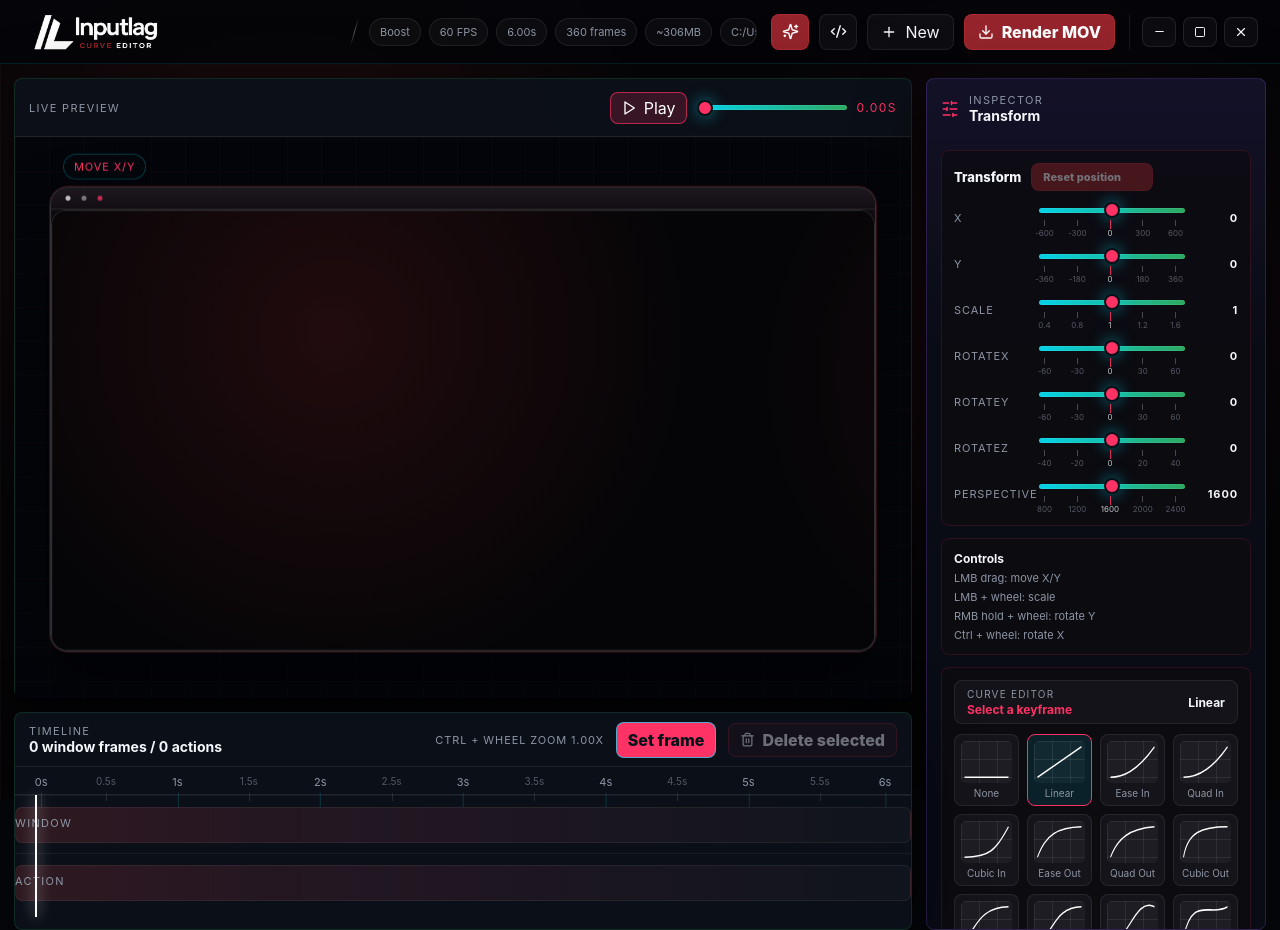
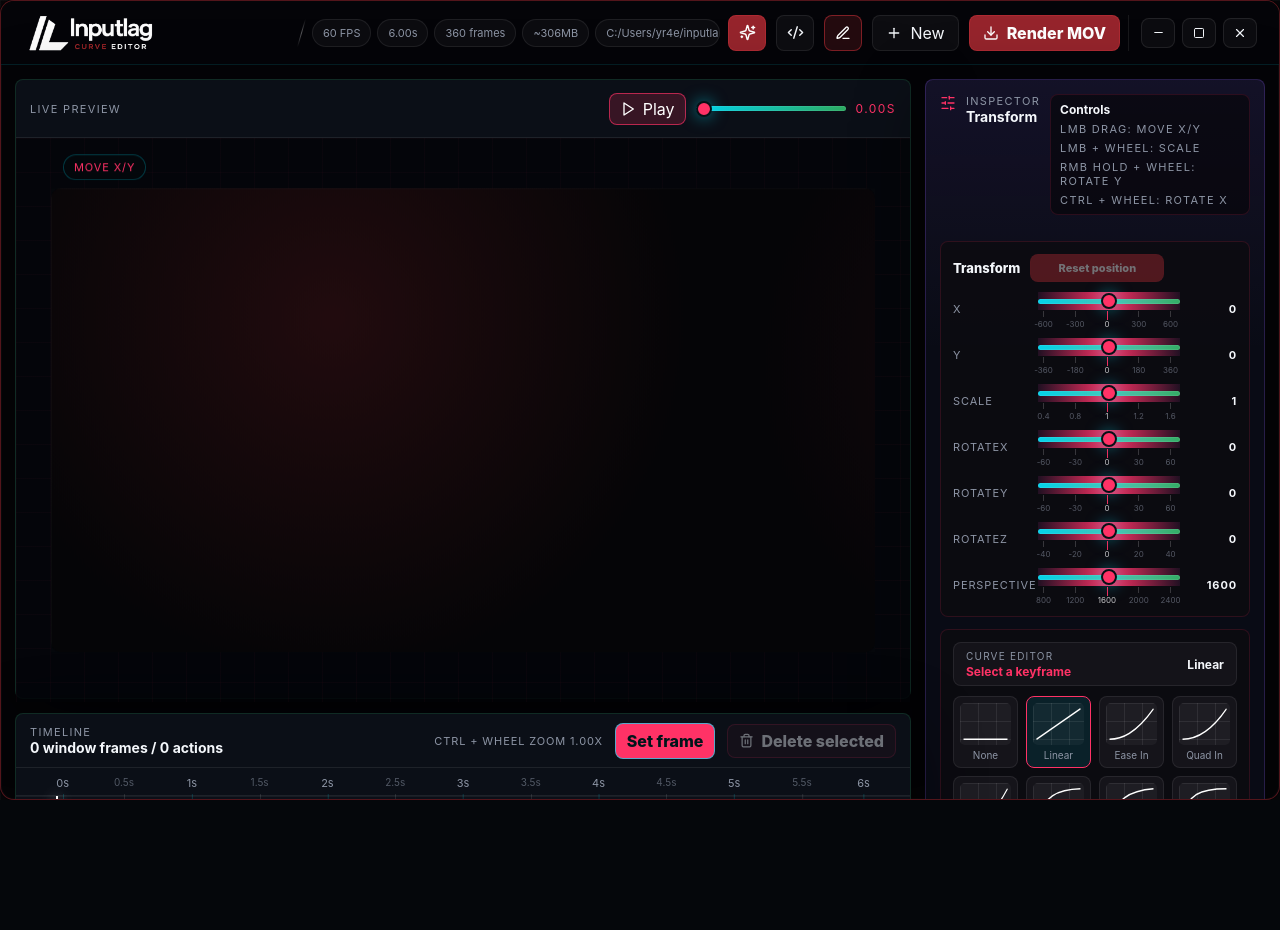
Before and after one commit to Yr4e/UI-curve-editor, a React (Vite) app: page / in a window 1280 px wide. After the commit the page ends 800 px from the top, so only its background shows below. Built offline with nearby package versions, Linux system fonts and the light colour scheme.

Commit message:
refine editor chrome transform controls and timeline spacing

```diff
--- a/src/App.jsx
+++ b/src/App.jsx
@@ -2,10 +2,12 @@ import React, { useEffect, useMemo, useRef, useState } from 'react'
 import {
   Code2,
   Download,
+  Edit3,
   Minus,
   Pause,
   Play,
   Plus,
+  RotateCcw,
   Rotate3D,
   SlidersHorizontal,
   Square,
@@ -42,7 +44,7 @@ const curvePresets = [
   { id: 'rebound-out', label: 'Rebound Out', curve: [0.2, 1.32, 0.62, 0.86], path: 'M18 112 C64 -22 158 52 242 18' },
 ]
 
-const timelineInset = 0.022
+const timelineInset = 0.045
 const timelineSpan = 1 - timelineInset * 2
 const timelinePct = (time, duration) => `${(timelineInset + (time / duration) * timelineSpan) * 100}%`
 
@@ -157,7 +159,6 @@ function ProjectMeta({ project }) {
   const weight = estimateWeight(project.duration, project.fps)
   return (
     <div className="header-meta">
-      <span>{pageLabel(project.page)}</span>
       <span>{project.fps} FPS</span>
       <span>{project.duration.toFixed(2)}s</span>
       <span>{weight.frames} frames</span>
@@ -167,21 +168,31 @@ function ProjectMeta({ project }) {
   )
 }
 
-function NewProjectModal({ open, onClose, onCreate }) {
-  const [name, setName] = useState('InputLag Project')
-  const [duration, setDuration] = useState('6')
-  const [fps, setFps] = useState('60')
-  const [speed, setSpeed] = useState('1')
-  const [page, setPage] = useState('boost')
+function NewProjectModal({ open, onClose, onCreate, project, mode = 'create' }) {
+  const [name, setName] = useState(project?.name ?? 'InputLag Project')
+  const [duration, setDuration] = useState(String(project?.duration ?? 6))
+  const [fps, setFps] = useState(String(project?.fps ?? 60))
+  const [speed, setSpeed] = useState(String(project?.speed ?? 1))
+  const [page, setPage] = useState(project?.page ?? 'boost')
   const [presetId, setPresetId] = useState('empty')
+
+  useEffect(() => {
+    if (!open) return
+    setName(project?.name ?? 'InputLag Project')
+    setDuration(String(project?.duration ?? 6))
+    setFps(String(project?.fps ?? 60))
+    setSpeed(String(project?.speed ?? 1))
+    setPage(project?.page ?? 'boost')
+    setPresetId('empty')
+  }, [open, project])
 
   if (!open) return null
   return (
     <div className="modal-backdrop">
       <div className="new-modal">
         <div className="modal-head">
-          <span>Create new</span>
-          <strong>Project setup</strong>
+          <span>{mode === 'edit' ? 'Edit project' : 'Create new'}</span>
+          <strong>{mode === 'edit' ? 'Timeline settings' : 'Project setup'}</strong>
         </div>
         <label>Project name<input value={name} onChange={(event) => setName(event.target.value)} /></label>
         <div className="modal-field-grid">
@@ -190,6 +201,7 @@ function NewProjectModal({ open, onClose, onCreate }) {
           <label>FPS<input type="number" min="24" max="120" step="1" value={fps} onChange={(event) => setFps(event.target.value)} /></label>
           <label>Speed<input type="number" min="0.1" max="3" step="0.05" value={speed} onChange={(event) => setSpeed(event.target.value)} /></label>
         </div>
+        {mode !== 'edit' && (
           <label>
             Starting preset
             <select value={presetId} onChange={(event) => setPresetId(event.target.value)}>
@@ -197,6 +209,7 @@ function NewProjectModal({ open, onClose, onCreate }) {
               {presetTemplates.map((preset) => <option key={preset.id} value={preset.id}>{preset.name}</option>)}
             </select>
           </label>
+        )}
         <div className="modal-actions">
           <button onClick={onClose}>Cancel</button>
           <button onClick={() => onCreate({
@@ -206,7 +219,7 @@ function NewProjectModal({ open, onClose, onCreate }) {
             speed: Number(speed) || 1,
             page,
             presetId,
-          })}>Create</button>
+          })}>{mode === 'edit' ? 'Apply' : 'Create'}</button>
         </div>
       </div>
     </div>
@@ -519,20 +532,33 @@ function TransformEditor({ value, onChange, onResetSelected, canReset }) {
     { key: 'rotateZ', min: -40, max: 40, step: 5, labels: ['-40', '-20', '0', '20', '40'] },
     { key: 'perspective', min: 800, max: 2400, step: 100, labels: ['800', '1200', '1600', '2000', '2400'] },
   ]
+  const formatValue = (key, raw) => Number(raw.toFixed(key === 'scale' ? 3 : 1))
+  const snapValue = (raw, step) => Math.round(raw / step) * step
 
   return (
     <div className="transform-editor">
       <div className="mini-title">
         <span>Transform</span>
         <div className="mini-title-actions">
-          <button className="reset-frame-btn" disabled={!canReset} onClick={onResetSelected}>Reset position</button>
+          <button className="reset-frame-btn" disabled={!canReset} onClick={onResetSelected}><RotateCcw size={15} /> Reset position</button>
         </div>
       </div>
       {rows.map(({ key, min, max, step, labels }) => (
         <label key={key}>
           <span>{key}</span>
           <div className="snap-slider">
-            <input type="range" min={min} max={max} step={step} value={value[key]} onChange={(event) => onChange({ [key]: Number(event.target.value) })} />
+            <input
+              type="range"
+              min={min}
+              max={max}
+              step="any"
+              value={value[key]}
+              onChange={(event) => {
+                const raw = Number(event.target.value)
+                const next = event.ctrlKey ? raw : snapValue(raw, step)
+                onChange({ [key]: formatValue(key, clamp(next, min, max)) })
+              }}
+            />
             <div className="snap-ticks" aria-hidden="true">
               {labels.map((label) => <i key={label}><em>{label}</em></i>)}
             </div>
@@ -578,15 +604,15 @@ function Inspector({ project, currentTransform, selectedKeyframeId, onPatchProje
       <div className="panel-title">
         <SlidersHorizontal size={18} />
         <div><span>Inspector</span><strong>Transform</strong></div>
-      </div>
-      <TransformEditor value={currentTransform} onChange={onPatchTransform} onResetSelected={onResetSelected} canReset={Boolean(selectedKeyframeId)} />
-      <div className="control-hint">
+        <div className="control-hint inline-control-hint">
           <strong>Controls</strong>
           <span>LMB drag: move X/Y</span>
           <span>LMB + wheel: scale</span>
           <span>RMB hold + wheel: rotate Y</span>
           <span>Ctrl + wheel: rotate X</span>
         </div>
+      </div>
+      <TransformEditor value={currentTransform} onChange={onPatchTransform} onResetSelected={onResetSelected} canReset={Boolean(selectedKeyframeId)} />
       <GraphEditor project={project} playhead={project.playhead ?? 0} selectedKeyframeId={selectedKeyframeId} onSetCurve={onSetCurve} />
     </aside>
   )
@@ -598,6 +624,7 @@ export default function App() {
   const [playing, setPlaying] = useState(false)
   const [showNew, setShowNew] = useState(false)
   const [showPresets, setShowPresets] = useState(false)
+  const [showEdit, setShowEdit] = useState(false)
   const [showCode, setShowCode] = useState(false)
   const [timelineZoom, setTimelineZoom] = useState(1)
   const [viewportHint, setViewportHint] = useState('Move X/Y')
@@ -902,6 +929,19 @@ export default function App() {
     setShowNew(false)
   }
 
+  const editProject = ({ name, duration, fps, speed, page }) => {
+    setProject((current) => ({
+      ...current,
+      name,
+      duration: Math.max(1, duration || current.duration),
+      fps: fps || current.fps,
+      speed: speed || current.speed,
+      page,
+    }))
+    setPlayhead((value) => Math.min(value, duration || project.duration))
+    setShowEdit(false)
+  }
+
   const handleViewportPointerDown = (event) => {
     if (event.button === 2) {
       event.preventDefault()
@@ -993,6 +1033,7 @@ export default function App() {
         <div className="top-actions">
           <button className="icon-action ready-presets-top" title="Ready Presets" onClick={() => setShowPresets(true)}><Sparkles size={17} /></button>
           <button className="icon-action" title="Code" onClick={() => setShowCode((value) => !value)}><Code2 size={17} /></button>
+          <button className="icon-action edit-action" title="Edit project" onClick={() => setShowEdit(true)}><Edit3 size={16} /></button>
           <button onClick={() => setShowNew(true)}><Plus size={16} /> New</button>
           <button className="render-action" disabled={rendering} onClick={exportMov}><Download size={16} /> Render MOV</button>
         </div>
@@ -1025,7 +1066,6 @@ export default function App() {
                 onContextMenu={(event) => event.preventDefault()}
                 style={{ transform: `perspective(${currentTransform.perspective}px) translate(${currentTransform.x}px, ${currentTransform.y}px) scale(${currentTransform.scale}) rotateX(${currentTransform.rotateX}deg) rotateY(${currentTransform.rotateY}deg) rotateZ(${currentTransform.rotateZ}deg)` }}
               >
-                <div className="preview-grab-bar" />
                 <div className="viewport-hint">{viewportHint}</div>
                 <InputLagWindow project={project} page={project.page} replayCommand={replayCommand} resetToken={previewResetToken} />
               </div>
@@ -1062,6 +1102,7 @@ export default function App() {
       </main>
       {showCode && <CodePanel project={project} playhead={playhead} onClose={() => setShowCode(false)} />}
       <NewProjectModal open={showNew} onClose={() => setShowNew(false)} onCreate={createProject} />
+      <NewProjectModal open={showEdit} onClose={() => setShowEdit(false)} onCreate={editProject} project={project} mode="edit" />
       <PresetBrowserModal open={showPresets} onClose={() => setShowPresets(false)} onAdd={addPresetToTimeline} />
     </div>
   )
--- a/src/styles.css
+++ b/src/styles.css
@@ -2815,3 +2815,122 @@ select {
 .code-drawer {
   border-color: rgba(255,50,102,0.22);
 }
+
+/* requested editor-frame and transform refinements */
+.studio-app {
+  border: 1px solid rgba(184,45,53,0.44);
+  border-radius: 14px;
+  overflow: hidden;
+  background: rgba(5,5,8,0.96);
+  box-shadow:
+    inset 0 0 0 1px rgba(255,255,255,0.025),
+    0 0 0 1px rgba(0,0,0,0.72);
+}
+
+.topbar {
+  -webkit-app-region: drag;
+}
+
+button,
+input,
+select,
+.preview-transform,
+.timeline-panel,
+.inspector {
+  -webkit-app-region: no-drag;
+}
+
+.split-topbar {
+  gap: 8px;
+  padding-left: 16px;
+}
+
+.app-logo {
+  min-width: 270px;
+}
+
+.app-logo img {
+  width: 286px;
+}
+
+.topbar-slash {
+  margin-left: -10px;
+  margin-right: 2px;
+}
+
+.header-meta {
+  justify-content: flex-start;
+  gap: 6px;
+}
+
+.preview-shell {
+  border: 0 !important;
+  border-radius: 0 !important;
+  box-shadow: none !important;
+  overflow: hidden;
+}
+
+.preview-transform {
+  border: 0 !important;
+  border-radius: 0 !important;
+  padding-top: 0 !important;
+  background: transparent !important;
+  box-shadow: none !important;
+}
+
+.preview-grab-bar {
+  display: none !important;
+}
+
+.preview-controls input[type="range"] {
+  accent-color: #fff;
+}
+
+.edit-action {
+  color: #fff !important;
+  border-color: rgba(184,45,53,0.62) !important;
+  background: rgba(184,45,53,0.18) !important;
+}
+
+.reset-frame-btn {
+  min-width: 134px;
+  height: 34px;
+  display: inline-flex;
+  align-items: center;
+  justify-content: center;
+  gap: 8px;
+  color: #fff !important;
+  border: 1px solid rgba(184,45,53,0.78) !important;
+  border-radius: 8px;
+  background: rgba(184,45,53,0.94) !important;
+  font-weight: 900;
+}
+
+.transform-editor label {
+  grid-template-columns: 74px minmax(0, 1fr) 50px;
+}
+
+.snap-slider input[type="range"] {
+  accent-color: var(--cyan);
+  background: linear-gradient(90deg, #211022 0%, #ff3266 50%, #211022 100%);
+}
+
+.snap-ticks i {
+  background: rgba(255,255,255,0.18);
+}
+
+.snap-ticks i:nth-child(3) {
+  background: rgba(255,50,102,0.92);
+}
+
+.panel-title {
+  align-items: flex-start;
+}
+
+.inline-control-hint {
+  margin-left: auto;
+  min-width: 172px;
+  padding: 7px 9px;
+  border-color: rgba(255,50,102,0.14);
+  background: rgba(8,7,11,0.68);
+}
```
Lines whose indentation alone changed are shown as unchanged.
